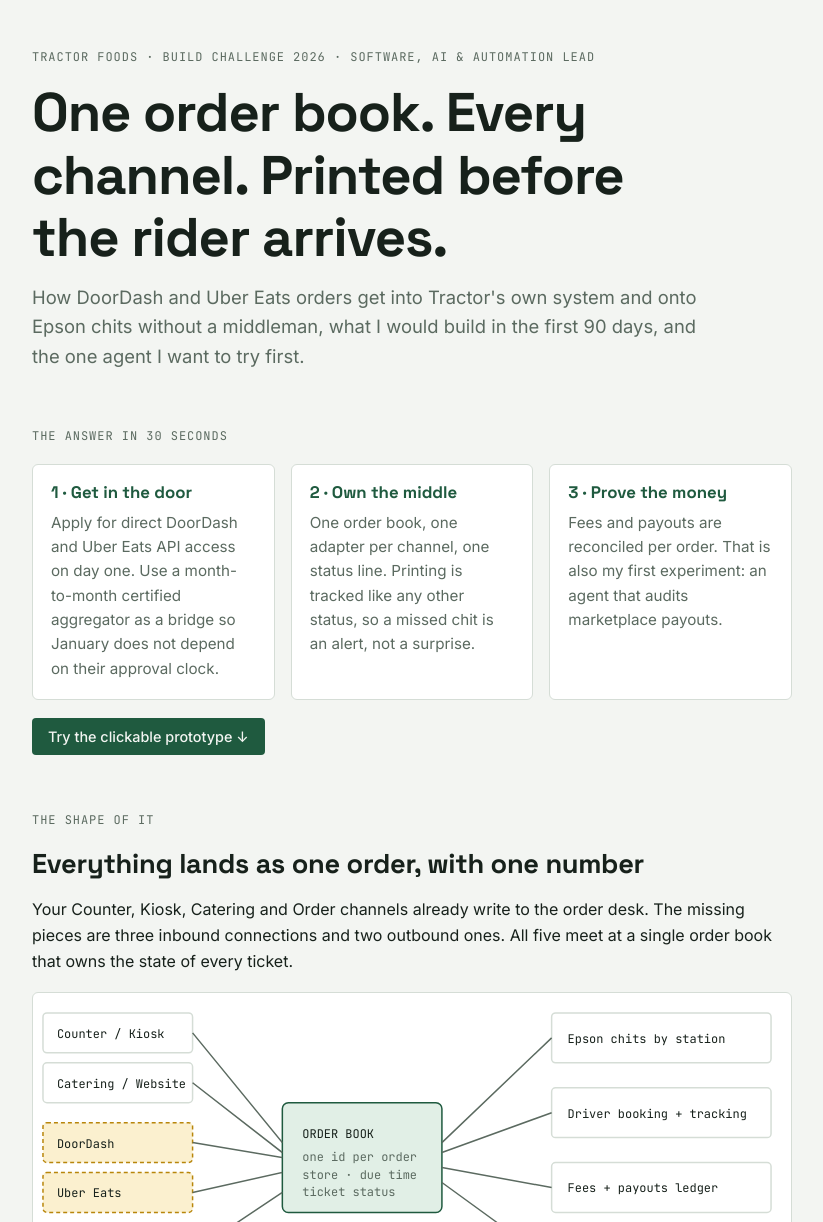
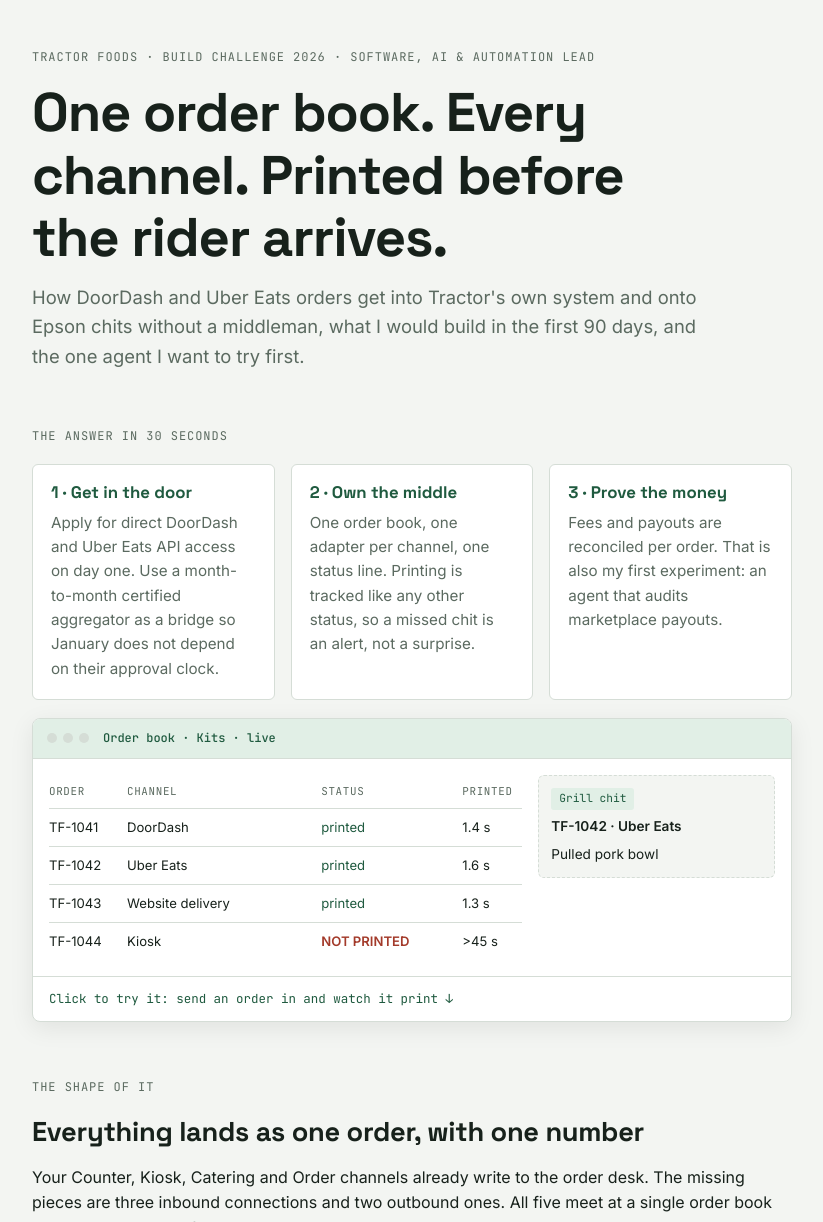
Before and after one commit to tacworkhome/tractor-order-book, a plain HTML site: page index.html in a window 1280 px wide. Shown: the top 1222 px of the page, without its empty margins (228-1051 px from the left). Drawn offline with Linux system fonts and the light colour scheme.

Commit message:
Add prototype preview
Co-Authored-By: Claude Sonnet 5.5 <noreply@anthropic.com>

```diff
--- a/index.html
+++ b/index.html
@@ -33,6 +33,21 @@ section{display:flex;flex-direction:column;gap:18px;min-width:0}
 .grid2{display:grid;grid-template-columns:repeat(auto-fit,minmax(260px,1fr));gap:16px}
 .grid3{display:grid;grid-template-columns:repeat(auto-fit,minmax(200px,1fr));gap:16px}
 .card h3{color:var(--green)}
+.preview{display:flex;flex-direction:column;background:var(--surface);border:1px solid var(--line);border-radius:8px;overflow:hidden;text-decoration:none;color:var(--fg);box-shadow:0 6px 24px rgba(0,0,0,.08);transition:transform .15s}
+.preview:hover{transform:translateY(-2px)}
+.pv-bar{display:flex;align-items:center;gap:6px;padding:10px 14px;border-bottom:1px solid var(--line);background:var(--green-soft)}
+.pv-bar span{width:10px;height:10px;border-radius:50%;background:var(--line)}
+.pv-bar b{margin-left:8px;font-family:var(--mono);font-size:.75rem;font-weight:500;color:var(--green)}
+.pv-body{display:grid;grid-template-columns:minmax(0,2fr) minmax(0,1fr);gap:16px;padding:16px}
+.pv-rows{display:flex;flex-direction:column;min-width:0;overflow-x:auto}
+.pv-row{display:grid;grid-template-columns:70px 1.4fr 1fr 60px;gap:8px;padding:8px 0;border-bottom:1px solid var(--line);font-size:.82rem;min-width:300px}
+.pv-row:last-child{border-bottom:0}
+.pv-h{font-family:var(--mono);font-size:.68rem;letter-spacing:.06em;text-transform:uppercase;color:var(--muted)}
+.pv-row .ok{color:var(--green)}
+.pv-row .bad{color:var(--red);font-weight:600}
+.pv-chit{display:flex;flex-direction:column;gap:6px;border:1px dashed var(--line);border-radius:6px;padding:12px;font-size:.85rem;align-self:start;background:var(--bg)}
+.pv-cta{padding:12px 16px;border-top:1px solid var(--line);font-family:var(--mono);font-size:.78rem;color:var(--green)}
+@media(max-width:560px){.pv-body{grid-template-columns:1fr}}
 .card{background:var(--surface);border:1px solid var(--line);border-radius:6px;padding:18px;display:flex;flex-direction:column;gap:8px;min-width:0}
 .card p,.card li{color:var(--muted);font-size:.95rem}
 ul{margin:0;padding-left:1.1em;display:flex;flex-direction:column;gap:6px}
@@ -75,7 +90,20 @@ a{color:var(--green)}
     <div class="card"><h3>2 · Own the middle</h3><p>One order book, one adapter per channel, one status line. Printing is tracked like any other status, so a missed chit is an alert, not a surprise.</p></div>
     <div class="card"><h3>3 · Prove the money</h3><p>Fees and payouts are reconciled per order. That is also my first experiment: an agent that audits marketplace payouts.</p></div>
   </div>
-  <p><a class="btn" href="#demo" style="display:inline-block;text-decoration:none">Try the clickable prototype ↓</a></p>
+  <a class="preview" href="#demo" aria-label="Open the clickable prototype">
+    <div class="pv-bar"><span></span><span></span><span></span><b>Order book · Kits · live</b></div>
+    <div class="pv-body">
+      <div class="pv-rows">
+        <div class="pv-row pv-h"><span>Order</span><span>Channel</span><span>Status</span><span>Printed</span></div>
+        <div class="pv-row"><span>TF-1041</span><span>DoorDash</span><span class="ok">printed</span><span>1.4 s</span></div>
+        <div class="pv-row"><span>TF-1042</span><span>Uber Eats</span><span class="ok">printed</span><span>1.6 s</span></div>
+        <div class="pv-row"><span>TF-1043</span><span>Website delivery</span><span class="ok">printed</span><span>1.3 s</span></div>
+        <div class="pv-row"><span>TF-1044</span><span>Kiosk</span><span class="bad">NOT PRINTED</span><span>&gt;45 s</span></div>
+      </div>
+      <div class="pv-chit"><span class="tag">Grill chit</span><b>TF-1042 · Uber Eats</b><span>Pulled pork bowl</span></div>
+    </div>
+    <span class="pv-cta">Click to try it: send an order in and watch it print ↓</span>
+  </a>
 </section>
 
 <section id="map">
```
